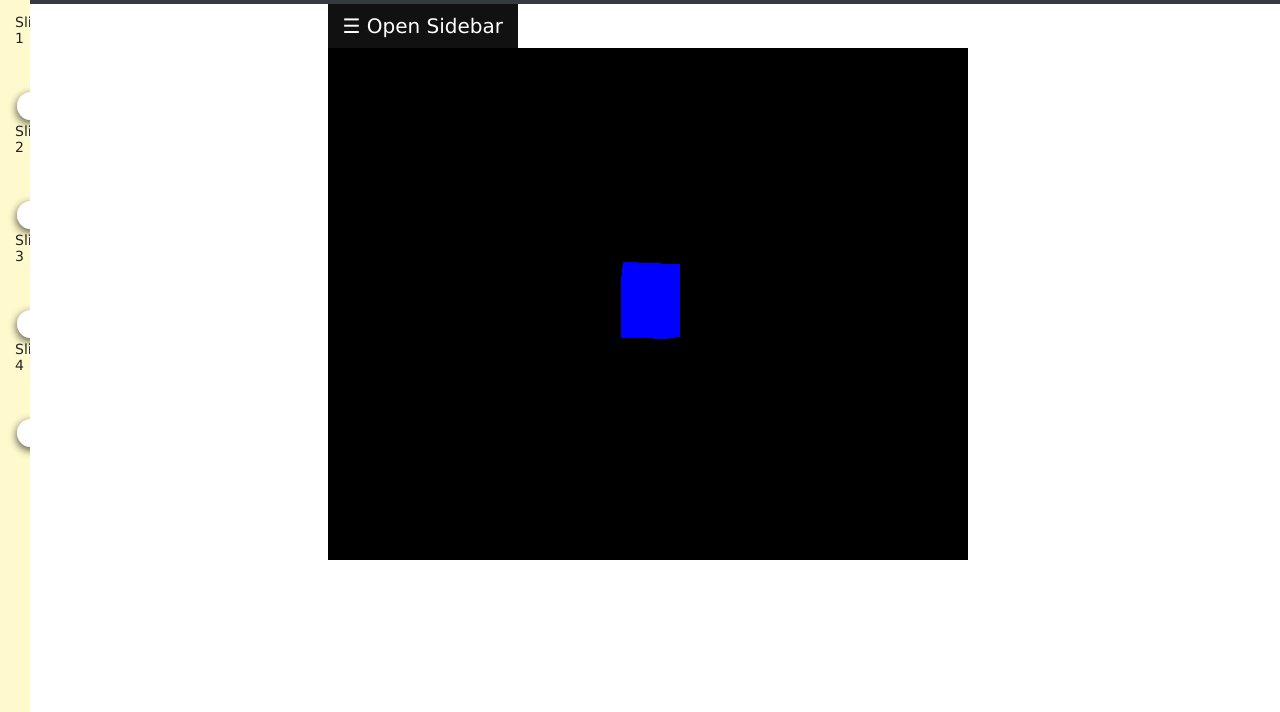
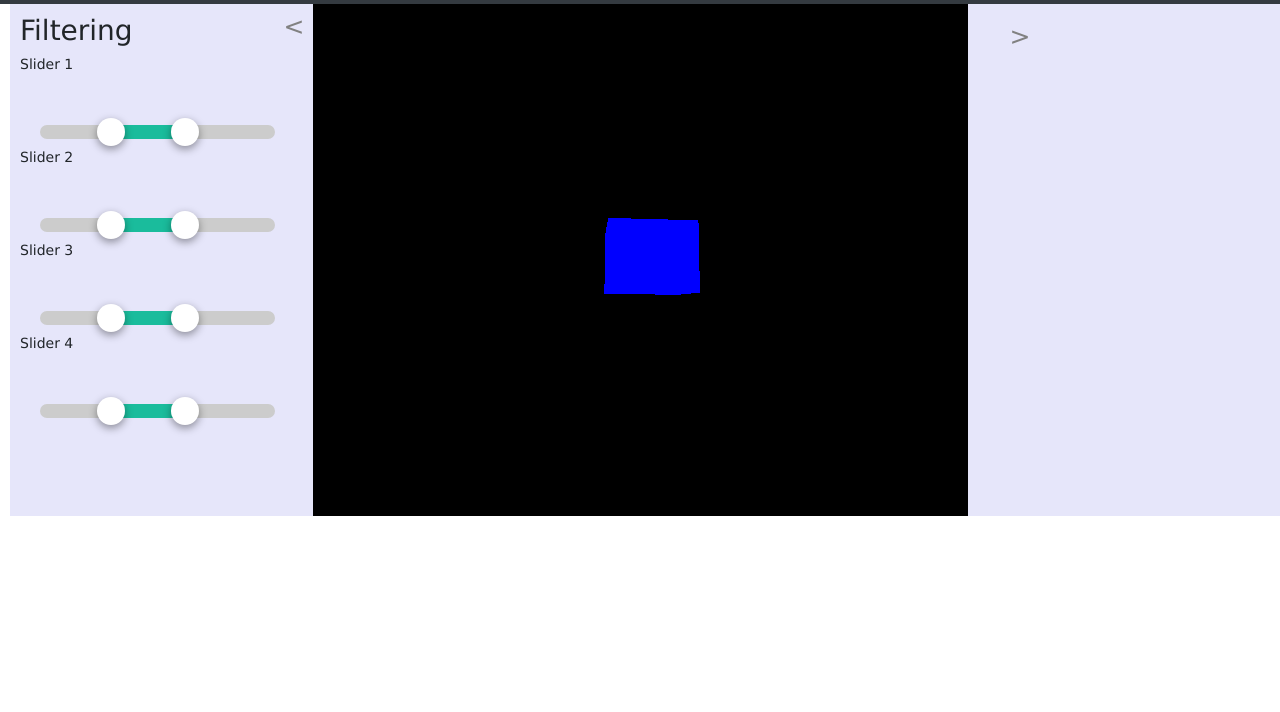
Before and after one commit to nsakhnini/cs529-gait-project, a website: page public/index.html in a window 1280 px wide. Shown: the part 88-800 px from the top of the page. Drawn offline with nearby package versions, Linux system fonts and the light colour scheme.

Commit message:
fixed toggling for both sidebars

```diff
--- a/public/index.html
+++ b/public/index.html
@@ -13,6 +13,7 @@
   <script src="https://d3js.org/d3.v6.min.js"></script>
   <script src="https://cdnjs.cloudflare.com/ajax/libs/three.js/r121/three.min.js" integrity="sha512-yNJzAsg5JyP91u+sLHlUDULMBd3hmEiVkYeeN1cQBKaLZ7EyT6oH2u5THNIRM2Fu6VKcZJv+F/QAp1h/qzy9Ow==" crossorigin="anonymous"></script>
   <script src="javascripts/slidersHandler.js"></script>
+  <script src="javascripts/sideCollapseHandler.js"></script>
 
 </head>
 
@@ -35,8 +36,8 @@
 </nav>
 
 <div class="row">
-  <div class="sidebar col-3" id="filter-sidebar">
-    <a href="javascript:void(0)" class="closebtn" onclick="closeNav()">×</a>
+  <div class="my-sidebar col-3" id="filter-sidebar">
+    <a href="javascript:void(0)" class="filter-toggle-btn" onclick="toggleFilterBar()"><</a>
   <h3>Filtering</h3>
     <label for="slider-1">Slider 1</label>
     <div slider id="slider-1">
@@ -116,15 +117,14 @@
 
 
   </div>
-  <div class="col-3">
-
-  </div>
-  <div class="col-6">
-    <button class="openbtn" onclick="openNav()">☰ Open Sidebar</button>
+  <div class="col-6" id="scene-section">
       <div id="main-scene">
       </div>
   </div>
-  <div class="col-3"></div>
+  <div class="my-sidebar col-3" id="two-d-sidebar">
+    <a href="javascript:void(0)" class="two-d-toggle-btn" onclick="toggle2DBar()">></a>
+
+  </div>
 </div>
 
 <script src="javascripts/mainSceneMaker.js"></script>
--- a/public/javascripts/mainSceneMaker.js
+++ b/public/javascripts/mainSceneMaker.js
@@ -1,5 +1,5 @@
 const scene = new THREE.Scene();
-const camera = new THREE.PerspectiveCamera( 75, window.innerWidth / window.innerHeight, 0.1, 1000 );
+const camera = new THREE.PerspectiveCamera( 75, window.innerWidth / window.innerWidth, 0.1, 1000 );
 
 const renderer = new THREE.WebGLRenderer();
 renderer.setSize( window.innerWidth*0.5,window.innerWidth*0.4 );
@@ -12,6 +12,14 @@ scene.add( cube );
 
 camera.position.z = 5;
 
+function onWindowResize() {
+    camera.aspect = window.innerWidth / window.innerWidth;
+    camera.updateProjectionMatrix();
+    renderer.setSize(window.innerWidth*0.5, window.innerWidth*0.5)
+}
+
+window.addEventListener('resize', onWindowResize)
+
 const animate = function () {
     requestAnimationFrame( animate );
 
--- /dev/null
+++ b/public/javascripts/sideCollapseHandler.js
@@ -0,0 +1,38 @@
+var isFilterToggled = false;
+var is2DToggled = false;
+
+function toggleFilterBar() {
+    if(!isFilterToggled){
+        document.getElementById("filter-sidebar").style.maxWidth = window.innerWidth/9 + "px";
+        document.getElementsByClassName("filter-toggle-btn")[0].innerText = ">";
+        isFilterToggled = true;
+        //TODO: Resize 3D main view
+        //TODO: Remove filter bar content and short hand
+    }
+    else {
+        document.getElementById("filter-sidebar").style.maxWidth = window.innerWidth/3 + "px";
+        document.getElementsByClassName("filter-toggle-btn")[0].innerText = "<";
+        isFilterToggled = false;
+        //TODO: Resize 3D main view
+        //TODO: Remove short hand and add filter bar content
+    }
+
+}
+
+function toggle2DBar() {
+    if(!is2DToggled){
+        document.getElementById("two-d-sidebar").style.maxWidth = window.innerWidth/9 + "px";
+        document.getElementsByClassName("two-d-toggle-btn")[0].innerText = "<";
+        is2DToggled = true;
+        //TODO: Resize 3D main view
+        //TODO: Remove filter bar content and short hand
+    }
+    else {
+        document.getElementById("two-d-sidebar").style.maxWidth = window.innerWidth/3 + "px";
+        document.getElementsByClassName("two-d-toggle-btn")[0].innerText = ">";
+        is2DToggled = false;
+        //TODO: Resize 3D main view
+        //TODO: Remove short hand and add filter bar content
+    }
+
+}
--- a/public/javascripts/slidersHandler.js
+++ b/public/javascripts/slidersHandler.js
@@ -16,13 +16,3 @@ function sliderUpperHandleController(val){
     children[9].style.left=value+'%';children[13].style.left=value+'%';
     children[13].childNodes[1].innerHTML=val.value;
 }
-
-function openNav() {
-    document.getElementById("filter-sidebar").style.width = "250px";
-    document.getElementById("main").style.marginLeft = "250px";
-}
-
-function closeNav() {
-    document.getElementById("filter-sidebar").style.width = "0";
-    document.getElementById("main").style.marginLeft= "0";
-}
--- a/public/stylesheets/style.css
+++ b/public/stylesheets/style.css
@@ -12,23 +12,23 @@ canvas { display: block; }
 }
 
 #filter-sidebar{
-background-color: lemonchiffon;
+  background-color: lavender;
+  transition: 0.5s;
+  padding: 10px;
+  left: 25px;
+}
+#two-d-sidebar{
+  background-color: lavender;
+  transition: 0.5s;
+  padding: 10px;
 }
 
-.sidebar {
+#scene-section{
+  background-color: black;
   height: 100%;
-  width: 0;
-  position: absolute;
-  z-index: 1;
-  top: 0;
-  left: 0;
-  background-color: #111;
-  overflow-x: hidden;
-  transition: 0.5s;
-  padding-top: 60px;
 }
 
-.sidebar a {
+.my-sidebar a {
   padding: 8px 8px 8px 32px;
   text-decoration: none;
   font-size: 25px;
@@ -37,11 +37,11 @@ background-color: lemonchiffon;
   transition: 0.3s;
 }
 
-.sidebar a:hover {
-  color: #f1f1f1;
+.my-sidebar a:hover {
+  color: indigo;
 }
 
-.sidebar .closebtn {
+.filter-toggle-btn {
   position: absolute;
   top: 0;
   right: 25px;
@@ -49,19 +49,19 @@ background-color: lemonchiffon;
   margin-left: 50px;
 }
 
-.openbtn {
-  font-size: 20px;
-  cursor: pointer;
-  background-color: #111;
-  color: white;
-  padding: 10px 15px;
-  border: none;
+
+#slider-1{
+  width: 90%;
 }
-
-.openbtn:hover {
-  background-color: #444;
+#slider-2{
+  width: 90%;
 }
-
+#slider-3{
+  width: 90%;
+}
+#slider-4{
+  width: 90%;
+}
 [slider] {
   position: relative;
   height: 14px;
```
